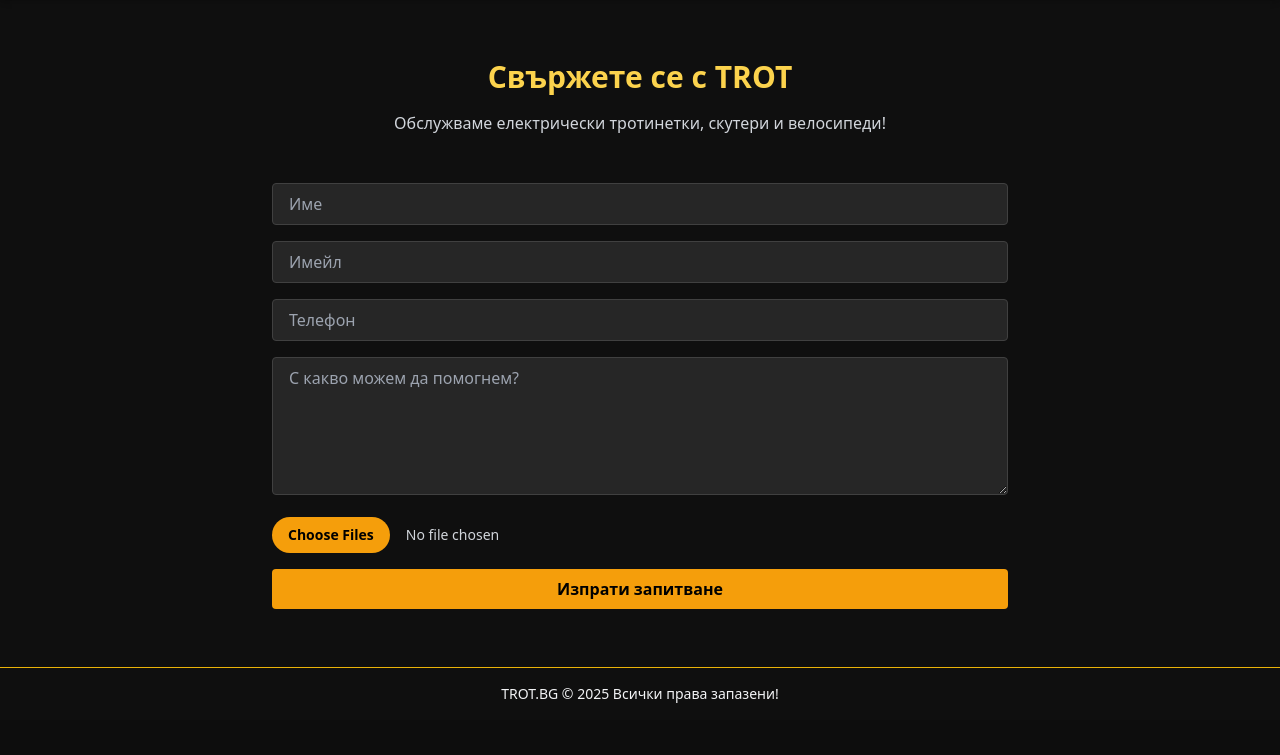
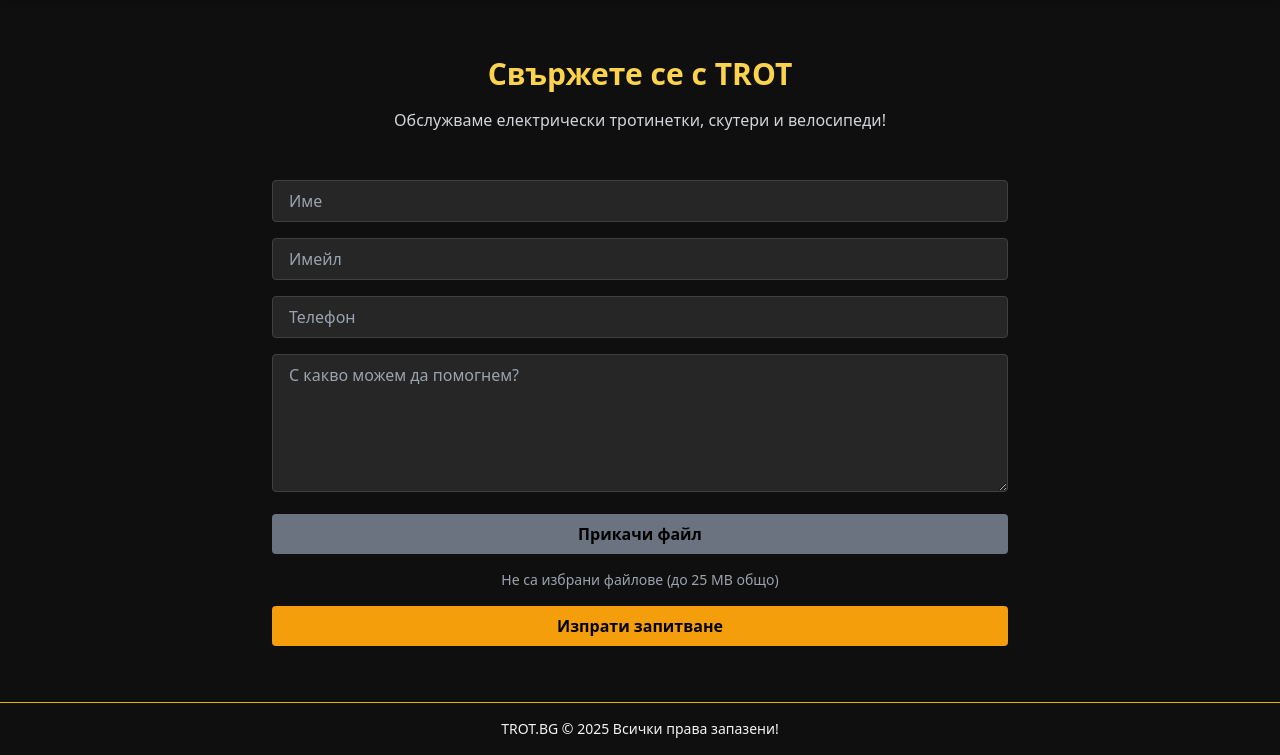
Before and after one commit to IliaDimchev/trot, a Flask app: page / in a window 1280 px wide. Shown: the part 80-835 px from the top of the page. Before the commit the page ends 783 px from the top, so only its background shows below. Run offline with Flask 3, Linux system fonts and the light colour scheme; some libraries are stand-ins or nearby versions.

Commit message:
file inpyt field customized

```diff
--- a/templates/index.html
+++ b/templates/index.html
@@ -28,9 +28,25 @@
     <textarea name="message" placeholder="С какво можем да помогнем?" rows="5" required
       class="w-full px-4 py-2 rounded bg-neutral-800 border border-neutral-700 text-white"></textarea>
 
-    <input type="file" name="attachments" accept="image/*,video/*" multiple class="block w-full text-sm text-gray-300 file:mr-4 file:py-2 file:px-4
-           file:rounded-full file:border-0 file:text-sm file:font-semibold
-           file:bg-amber-500 file:text-black hover:file:bg-amber-600" />
+    <label for="attachments"
+      class="block w-full cursor-pointer bg-gray-500 hover:bg-gray-600 text-black font-semibold text-center py-2 rounded transition-all duration-200">
+      Прикачи файл
+    </label>
+    <p id="file-count" class="text-sm text-gray-400 mt-1">Не са избрани файлове (до 25 MB общо)</p>
+    <input id="attachments" type="file" name="attachments" accept="image/*,video/*" multiple class="hidden"
+      onchange="updateFileLabel(this.files)" />
+
+
+    <script>
+      function updateFileLabel(files) {
+        const label = document.getElementById('file-count');
+        if (files.length === 0) {
+          label.textContent = "Не са избрани файлове";
+        } else {
+          label.textContent = `${files.length} файл(а) избрани`;
+        }
+      }
+    </script>
 
     <button type="submit"
       class="w-full bg-amber-500 hover:bg-amber-600 text-black font-semibold py-2 rounded transition-all duration-200">
```
